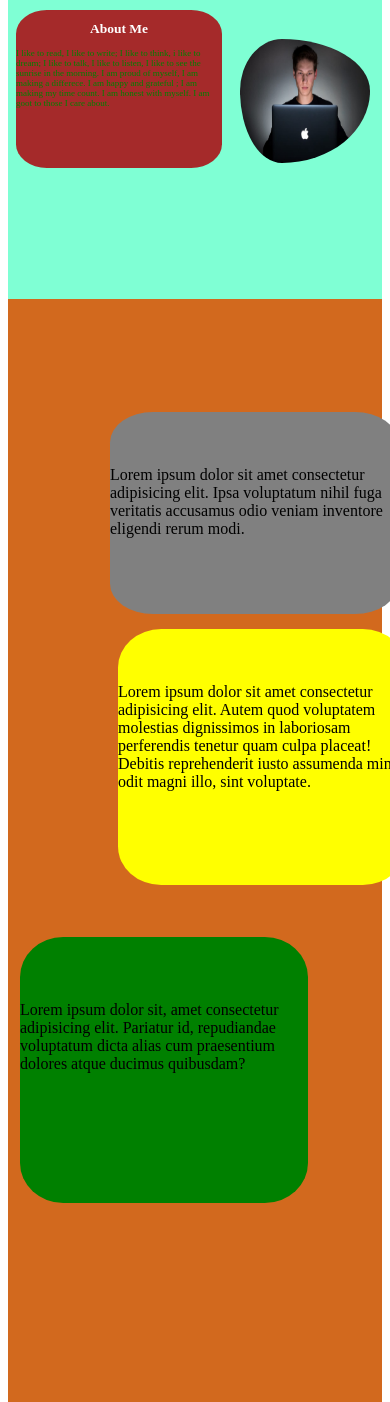
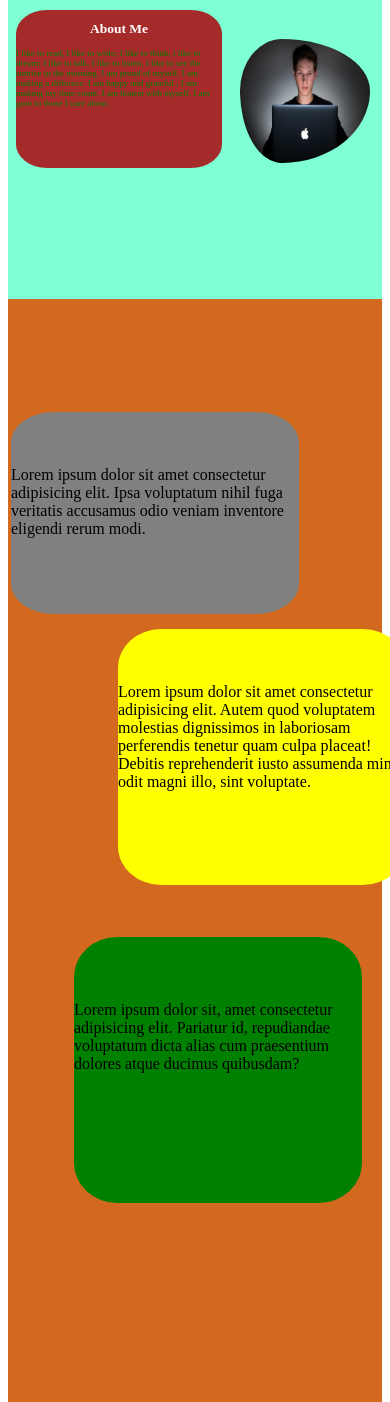
Before and after one commit to webdeveloperQaswarahmad/webdeveloperQaswarahmad.github.io, a PHP site: page /main.html in a window 390 px wide; the page is wider, and only the part inside the window is pictured. Shown: the part 414-1816 px from the top of that part. Run offline with PHP 8.4, Linux system fonts and the light colour scheme.

Commit message:
again update

```diff
--- a/main.css
+++ b/main.css
@@ -157,7 +157,7 @@ h2{
         background-color: gray;
         margin: auto;
         margin-top: -154px;
-        margin: -87px -16px -115px 102px;
+        margin: -87px -16px -115px 3px;
     }
 }
 @media screen and (max-width:480px){
@@ -180,7 +180,7 @@ h2{
         border-radius: 15%;
         background-color: green;
         margin: auto;
-        margin-right: 74px;
+        margin-right: 20px;
         margin-top: 52px;
         padding: 64px 0px 0px 0px ;
     }
```
